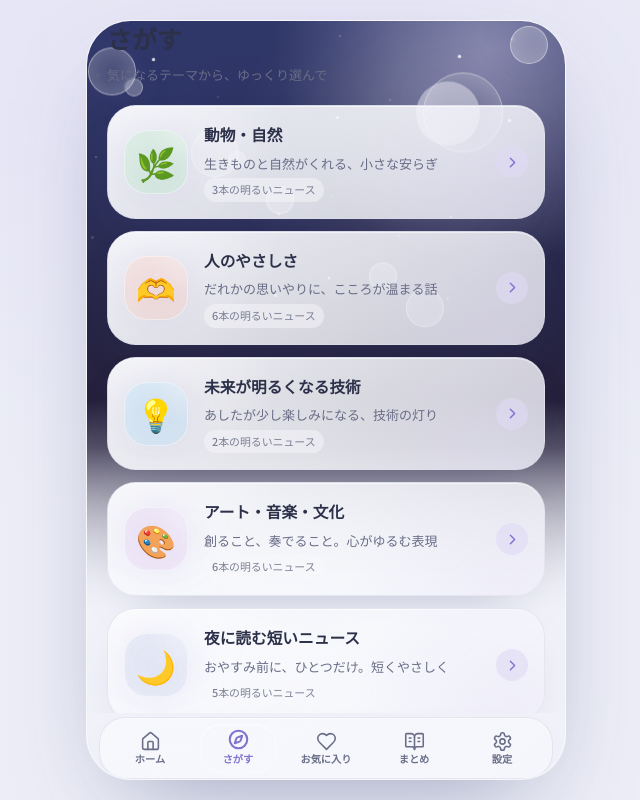
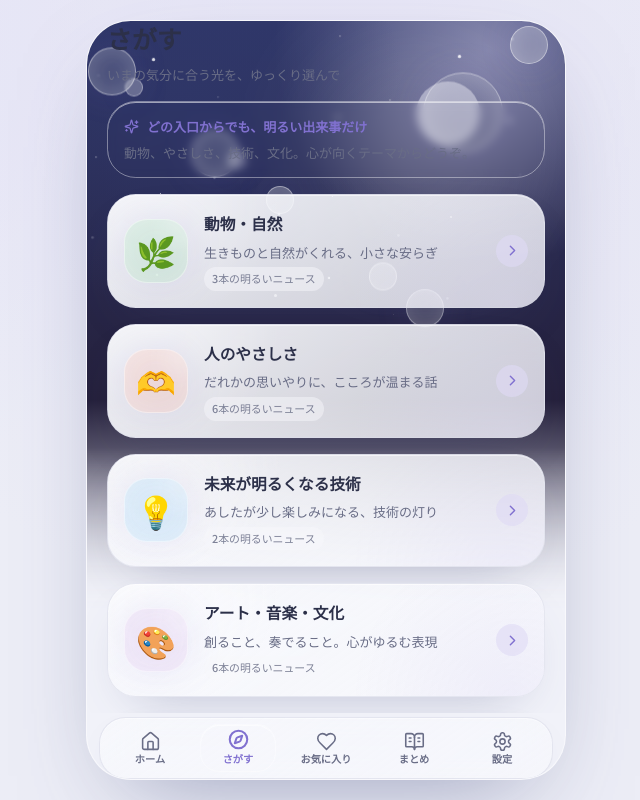
Before and after one commit to sunpotflower4460-cpu/Hot-news, a Next.js app: page /browse in a window 1280 px wide. Shown: the whole page, without its empty margins (314-954 px from the left). Built offline with nearby package versions, Linux system fonts and the light colour scheme; a web font is replaced by a local one.

Commit message:
Add warmth and guidance to category browsing

```diff
--- a/src/app/(app)/browse/page.tsx
+++ b/src/app/(app)/browse/page.tsx
@@ -1,3 +1,4 @@
+import { Sparkles } from 'lucide-react';
 import { ScreenHeader } from '@/components/layout/ScreenHeader';
 import { CategoryCard } from '@/components/category/CategoryCard';
 import { CATEGORIES } from '@/mock/categories';
@@ -5,15 +6,24 @@ import { getArticlesByCategory } from '@/lib/data/selectors';
 
 export default async function BrowsePage() {
   const counts = await Promise.all(
-    CATEGORIES.map(async (c) => (await getArticlesByCategory(c.id)).length),
+    CATEGORIES.map(async (category) => (await getArticlesByCategory(category.id)).length),
   );
 
   return (
-    <div className="pb-8">
-      <ScreenHeader title="さがす" subtitle="気になるテーマから、ゆっくり選んで" />
-      <div className="space-y-3 px-5 pt-2">
-        {CATEGORIES.map((category, i) => (
-          <CategoryCard key={category.id} category={category} count={counts[i]} />
+    <div className="pb-10">
+      <ScreenHeader title="さがす" subtitle="いまの気分に合う光を、ゆっくり選んで" />
+      <div className="space-y-4 px-5 pt-1">
+        <div className="rounded-card border border-white/40 bg-accent-soft/48 px-4 py-3.5 shadow-inner-light backdrop-blur-sm">
+          <div className="flex items-center gap-2 text-accent">
+            <Sparkles size={15} />
+            <p className="text-caption font-bold">どの入口からでも、明るい出来事だけ</p>
+          </div>
+          <p className="mt-1 text-caption text-muted">
+            動物、やさしさ、技術、文化。心が向くテーマからどうぞ。
+          </p>
+        </div>
+        {CATEGORIES.map((category, index) => (
+          <CategoryCard key={category.id} category={category} count={counts[index]} />
         ))}
       </div>
     </div>
```
